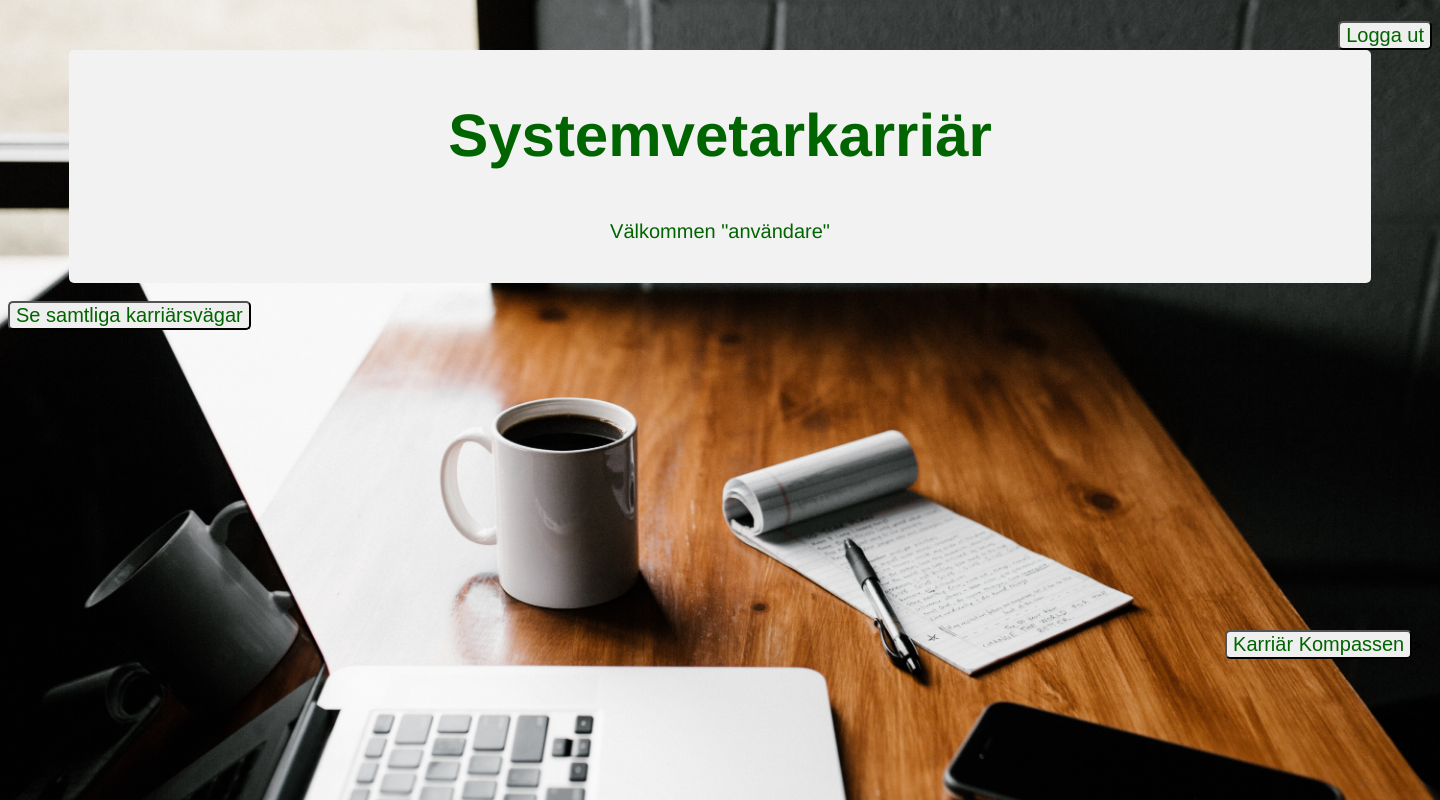
After one commit to PetterssonJohannes/PG22_Project, a PHP site: page /Startpage_logedIn.php in a window 1440 px wide. The commit adds this page. Run offline with PHP 8.4, Linux system fonts and the light colour scheme.

Commit message:
Calles ändring

```diff
--- /dev/null
+++ b/Startpage_logedIn.php
@@ -0,0 +1,41 @@
+<?php
+?>
+<!DOCTYPE html>
+<html>
+<title>Systemvetarkarriär_inloggad</title>
+    <head>
+        <script src="https:ajax.googleapis.com/ajax/libs/jquery/3.4.1/jquery.min.js"></script>
+        <h1 >
+            <meta charset="utf-8"/>
+        </h1>
+        <link rel="stylesheet" type ="text/css" href ="css/style.css">
+
+    </head>
+    <a>
+    <div>
+    <div class="Log_out_knapp">
+    <button onclick="return Metod()" type="submit" value="save" name="log_out">Logga ut</button>
+    </div>
+</a>
+    <body>
+    <div class="header">
+            <h1>Systemvetarkarriär</h1>
+            <p>Välkommen "användare"</p>
+        </div>
+
+
+    </body>
+    <body>
+    </br>
+    <div>
+    <div class="Kategori_knapp">
+    <button onclick="return Metod()" type="submit" value="save" name="kategori">Se samtliga karriärsvägar</button>
+    </div>
+
+    <div class="karriär_knapp">
+    <button onclick="return Metod()" type="submit" value="save" name="Kkompas">Karriär Kompassen</button>>
+    </div>
+
+    </body>
+
+</html>
--- a/css/style.css
+++ b/css/style.css
@@ -1,6 +1,8 @@
 body {
 
     background-image: url("../img/PG_22_Header.jpg");
+    position: relative;
+    z-index: 1;
     background-repeat: no-repeat;
     background-attachment: fixed;
     background-size: cover;
@@ -18,3 +20,54 @@ body {
         font-size: 30px;
         border-radius: 5px;
         }
+        p {
+            padding: 10px;
+            text-align: center;
+            width: 90%;
+            margin-left: auto;
+            margin-right: auto;
+            color: darkgreen;
+            font-size: 20px;
+            border-radius: 5px;
+        }
+        div.karriär_knapp {
+            margin-top: 100px;
+            padding: 10px;
+            padding-top: 200px;
+            padding-left: 1200px;
+            text-align: right;
+            width: 15%;
+        }
+        a {
+        text-align: right;
+        }
+        div.log_out_knapp
+        {
+            text-align: center;
+            margin-top: 10px;
+            padding: 10px;
+            padding-top: 50px;
+            text-align: right;
+            width: 15%;
+        }
+        div.Kategori_knapp
+        {
+            color: darkgreen;
+            font-size: 20px;
+            border-radius: 5px;
+        }
+        button
+        {
+            color: darkgreen;
+            font-size: 20px;
+            border-radius: 5px;
+        }
+        g{
+        /*    background-image: url("../img/Kompass.jpg");
+            position: absolute;
+            margin-top: 10px;
+            width:  15%;
+            top: 500px;
+            left: 300px;
+            z-index: 2; */
+        }
```
Also changed, not shown: img/Kompass.jpg (added).
